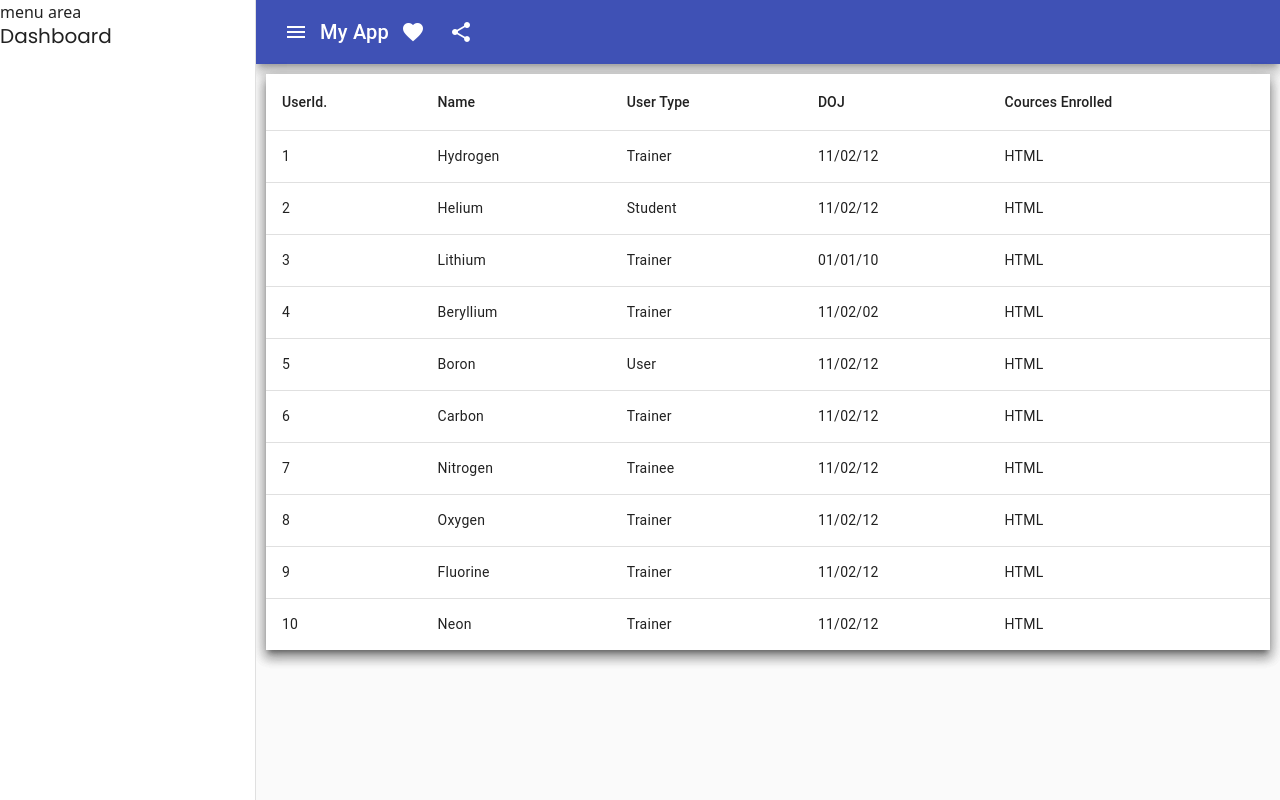
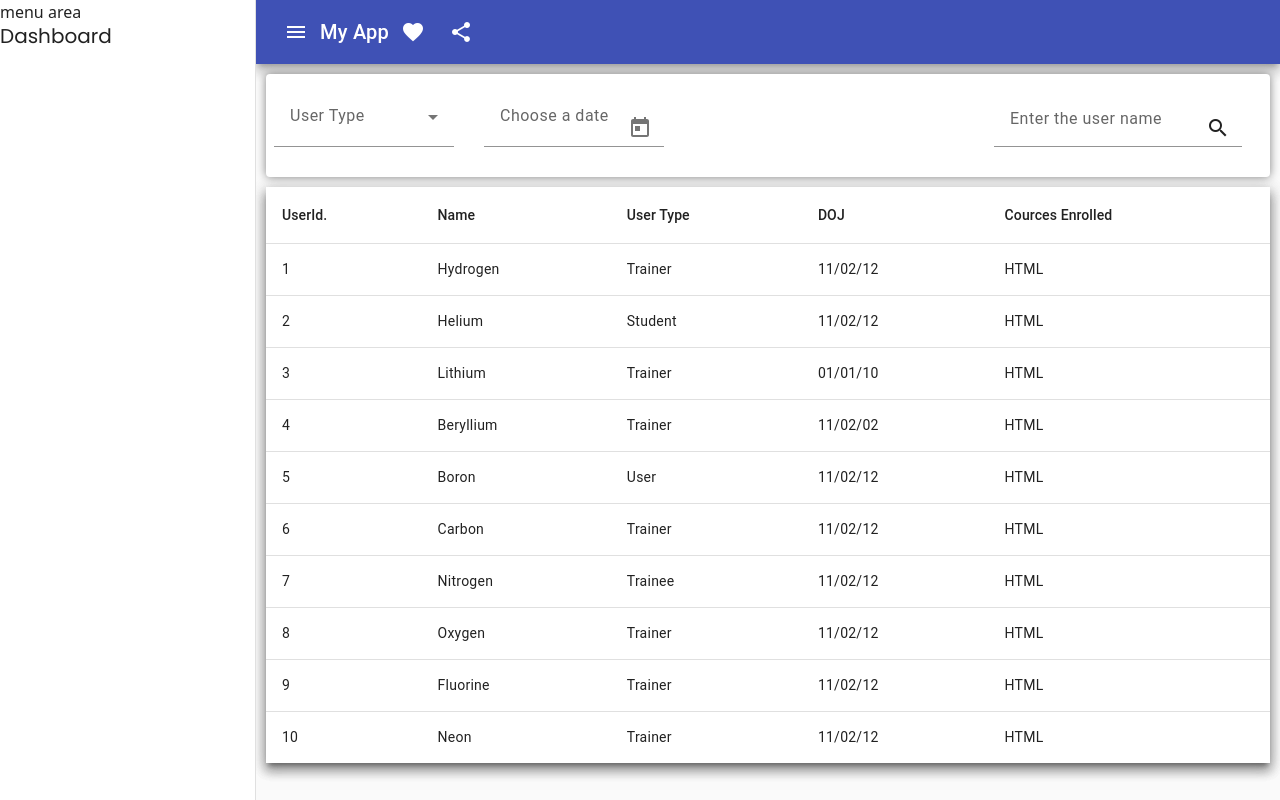
Before and after one commit to rahulunthinkable/Training_Module_UI, an Angular app: page /home/admin in a window 1280 px wide. Built offline with nearby package versions, Linux system fonts and the light colour scheme.

Commit message:
Train-3 Added filtering in the admin page

```diff
--- a/src/app/admin/admin-table/admin-table.component.html
+++ b/src/app/admin/admin-table/admin-table.component.html
@@ -1,4 +1,11 @@
-<div>
+<app-filter (userTypeName)="selectedUser($event)"
+            (selectedDate)="selectedDate($event)"
+            (userSearchName)="selectedSearch($event)"
+>
+
+</app-filter>
+
+<div class="mat-elevation-z8">
   <table mat-table [dataSource]="dataSource" class="mat-elevation-z8">
 
     <ng-container matColumnDef="userId">
--- a/src/app/admin/admin-table/admin-table.component.ts
+++ b/src/app/admin/admin-table/admin-table.component.ts
@@ -29,4 +29,20 @@ const ELEMENT_DATA: PeriodicElement[] = [
 export class AdminTableComponent {
   displayedColumns: string[] = ['userId', 'name', 'userType', 'doj','Cources Enrolled'];
   dataSource = ELEMENT_DATA;
+
+  dataToTable() {
+    console.log('....clicked');
+  }
+
+  selectedUser(value: any) {
+    console.log(value);
+  }
+
+  selectedDate(value: any) {
+    console.log(value);
+  }
+
+  selectedSearch(value: any) {
+    console.log(value);
+  }
 }
--- a/src/app/admin/admin.module.ts
+++ b/src/app/admin/admin.module.ts
@@ -3,11 +3,13 @@ import { CommonModule } from '@angular/common';
 import { MaterialModule } from '../material/material.module';
 import { AdminRoutingModule } from './admin-routing.module';
 import { AdminTableComponent } from './admin-table/admin-table.component';
+import { FilterComponent } from './filter/filter.component';
 
 
 @NgModule({
   declarations: [
-    AdminTableComponent
+    AdminTableComponent,
+    FilterComponent,
   ],
   imports: [
     CommonModule,
--- /dev/null
+++ b/src/app/admin/filter/filter.component.html
@@ -0,0 +1,28 @@
+<mat-card class="mat-elevation-z8">
+  <mat-card-actions>
+    <div class="user-type">
+      <mat-form-field appearance="fill">
+        <mat-label>User Type</mat-label>
+        <mat-select name="food">
+          <mat-option (click)="userSelect(user)" *ngFor="let user of userTypes" [value]="user.value">
+            {{user.viewValue}}
+          </mat-option>
+        </mat-select>
+      </mat-form-field>
+    </div>
+    <div class="date">
+      <mat-form-field appearance="fill" class="date-field">
+        <mat-label>Choose a date</mat-label>
+        <input #dateInputValue (dateInput)="dateSelect(picker1)" matInput [matDatepicker]="picker1" placeholder="MM/DD/YYYY">
+        <mat-datepicker-toggle matIconSuffix [for]="picker1"></mat-datepicker-toggle>
+        <mat-datepicker #picker1  ngDefaultControl></mat-datepicker>
+      </mat-form-field>
+    </div>
+    <div class="search">
+      <mat-form-field appearance="fill">
+        <input #userSearch (keyup)="userSearching()" matInput placeholder="Enter the user name">
+        <mat-icon matSuffix>search</mat-icon>
+      </mat-form-field>
+    </div>
+  </mat-card-actions>
+</mat-card>
--- /dev/null
+++ b/src/app/admin/filter/filter.component.scss
@@ -0,0 +1,23 @@
+mat-card {
+    position: relative;
+    margin: 10px 0;
+    padding-top: 5px;
+    box-shadow: 0 0 10px gray;
+    overflow: scroll;
+    .user-type {
+        mat-form-field {
+            width: 180px;
+        }
+    }
+    .date {
+        margin: 0px 30px;
+        mat-form-field {
+            width: 180px;
+        }
+    }
+    .search {
+        margin-left: auto;
+        margin-right: 20px;
+    }
+
+}
--- /dev/null
+++ b/src/app/admin/filter/filter.component.ts
@@ -0,0 +1,38 @@
+import { Component, ElementRef, EventEmitter, Output, ViewChild } from '@angular/core';
+
+interface user {
+  value: string;
+  viewValue: string;
+}
+
+@Component({
+  selector: 'app-filter',
+  templateUrl: './filter.component.html',
+  styleUrls: ['./filter.component.scss']
+})
+export class FilterComponent {
+  @Output() userTypeName = new EventEmitter();
+  @Output() selectedDate = new EventEmitter();
+  @Output() userSearchName = new EventEmitter();
+
+  @ViewChild('dateInputValue') picker !: ElementRef;
+  @ViewChild('userSearch') userSearch !: ElementRef;
+
+  userTypes: user[] = [
+    {value: 'trainer', viewValue: 'Trainer'},
+    {value: 'student', viewValue: 'Student'},
+    {value: 'none', viewValue: 'None'},
+  ];
+
+  userSelect(user:any) {
+    this.userTypeName.emit(user.value);
+  }
+
+  dateSelect(date:any) {
+    this.selectedDate.emit(this.picker.nativeElement.value);
+  }
+
+  userSearching() {
+    this.userSearchName.emit(this.userSearch.nativeElement.value);
+  }
+}
--- a/src/app/home/home.component.html
+++ b/src/app/home/home.component.html
@@ -22,7 +22,7 @@
       </div>
 
       <div class="outlet-area">
-        <div class="mat-elevation-z8" style="margin: 10px;">
+        <div style="margin: 10px;">
           <router-outlet></router-outlet>
         </div>
       </div>
--- a/src/app/material/material.module.ts
+++ b/src/app/material/material.module.ts
@@ -29,6 +29,7 @@ import { MatGridListModule } from '@angular/material/grid-list';
 import { MatRadioModule } from '@angular/material/radio';
 import { MatDatepickerModule } from '@angular/material/datepicker';
 import { MatTooltipModule } from '@angular/material/tooltip';
+import { MatNativeDateModule } from '@angular/material/core';
 
 
 const mat_modules = [
@@ -61,7 +62,7 @@ const mat_modules = [
   MatRadioModule,
   MatDatepickerModule,
   MatTooltipModule,
-
+  MatNativeDateModule,
 ]
 
 
--- a/src/assets/SCSS/material.scss
+++ b/src/assets/SCSS/material.scss
@@ -29,3 +29,17 @@
   background-color: transparent;
   height: 60px;
 }
+
+.mat-mdc-text-field-wrapper.mdc-text-field--outlined .mat-mdc-form-field-infix{
+
+padding: 0px;
+padding-top: 8px;
+}
+
+.mat-mdc-select-value{
+  padding-top: 3px;
+}
+
+.mat-mdc-form-field:not(.mat-form-field-no-animations) .mdc-text-field__input{
+  padding-bottom: 19px;
+}
```
Also changed, not shown: 1 other file (tests, documents, lock files or other folders).
